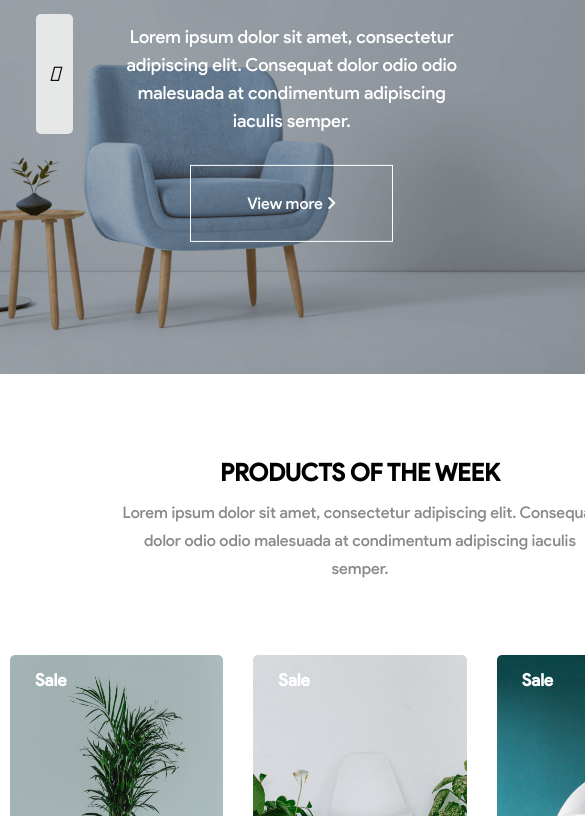
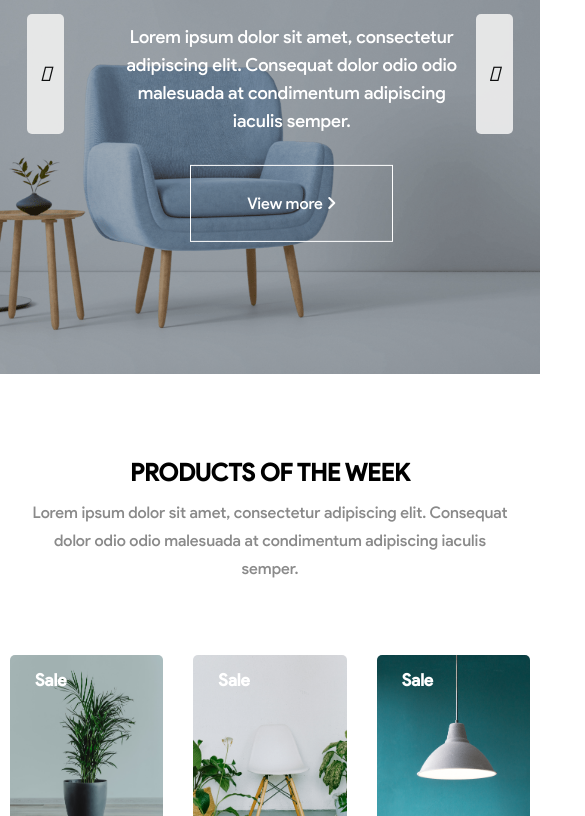
Before and after one commit to hieuhieuhieu001/soudemy_webstyle, a plain HTML site: page index.html in a window 390 px wide. Shown: the part 286-1102 px from the top of the page, 585 px wide, since content can reach past the window. Drawn offline with Linux system fonts and the light colour scheme.

Commit message:
fix responsive

```diff
--- a/css/responsive.css
+++ b/css/responsive.css
@@ -80,7 +80,7 @@
 @media screen and (max-width: 739px){
     .container{
         max-width: 720px;
-        min-width: 720px;
+        min-width: 540px;
     }
     #header{
         display: none;
```
